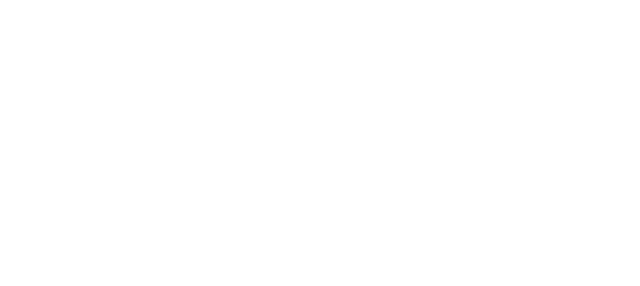
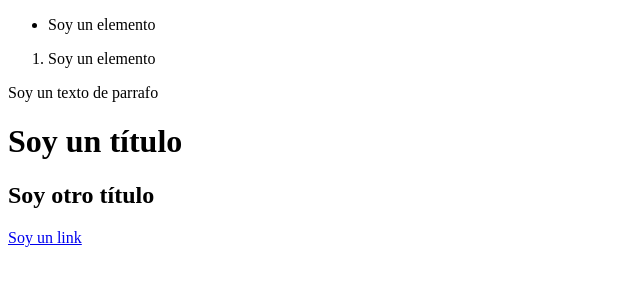
Before and after one commit to sadelcarpio/chane-s, a plain HTML site: page index.html in a window 1280 px wide. Shown: the whole page, without its empty margins (0-640 px from the left). Drawn offline with Linux system fonts and the light colour scheme.

Commit message:
Anatomia de una pagina HTML

```diff
--- a/index.html
+++ b/index.html
@@ -9,6 +9,29 @@
         <link rel="stylesheet" href="./css/style.css"> <!--Vincular hoja de estilos -->
     </head>
     <body> <!-- Va lo que es visible para el usuario-->
+        <header>
+            <nav></nav>
+        </header>
+        <main>
+            <section>
+                <article>
 
+                </article>
+            </section>
+            <ul> <!--Lista sin orden-->
+                <li>Soy un elemento</li>
+            </ul>
+            <ol> <!--List ordenada-->
+                <li>Soy un elemento</li>
+            </ol>
+        </main>
+        <footer>
+
+        </footer>
+
+        <p>Soy un texto de parrafo</p>
+        <h1>Soy un título</h1> <!-- Títulos desde h1 hasta h6 -->
+        <h2>Soy otro título</h2>
+        <a href="#">Soy un link</a> <!-- Muestra hipervínculos, # regresa al top de la página -->
     </body>
 </html>
```
